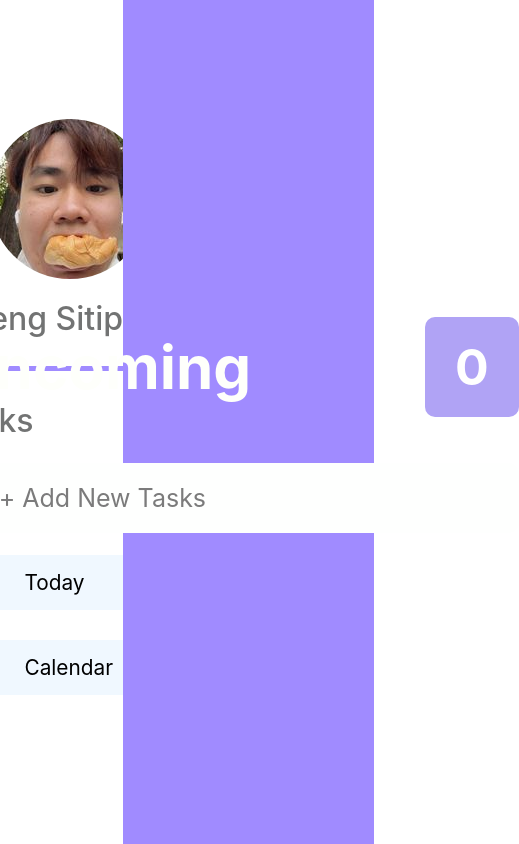
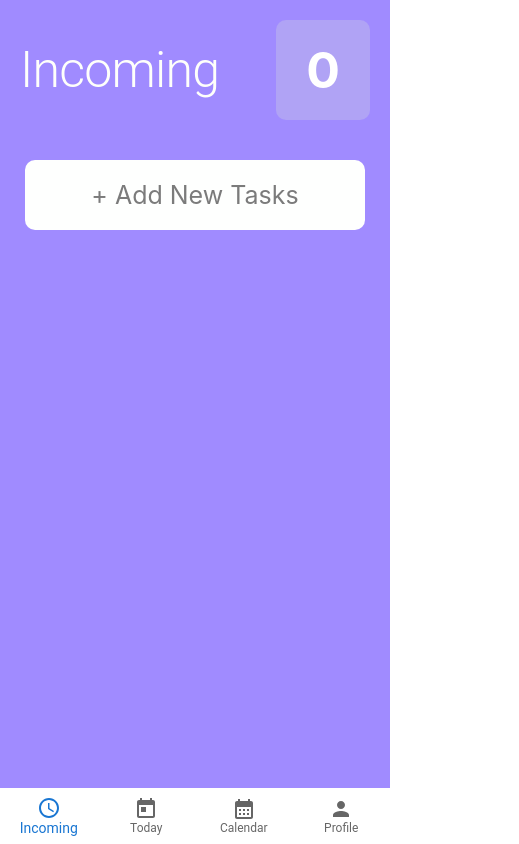
Before and after one commit to jigneng1/React-lab-final, a React (Create React App) app: page / in a window 390 px wide. Shown: the whole page, 519 px wide, since content can reach past the window. Built offline with nearby package versions, Linux system fonts and the light colour scheme.

Commit message:
responsive

```diff
--- a/package.json
+++ b/package.json
@@ -5,6 +5,7 @@
   "dependencies": {
     "@emotion/react": "^11.10.6",
     "@emotion/styled": "^11.10.6",
+    "@mui/icons-material": "^5.11.9",
     "@mui/material": "^5.11.10",
     "@testing-library/jest-dom": "^5.16.5",
     "@testing-library/react": "^13.4.0",
--- a/src/App.js
+++ b/src/App.js
@@ -1,10 +1,13 @@
+import { Box } from "@mui/material";
 import { Container } from "@mui/system";
 import "./App.css";
 import Home from "./components/Home";
+import BottomNav from "./components/MobileNav";
 import Todo from "./components/Todo";
 function App() {
   return (
-    <Container>
+    <Box>
+      <Container sx={{display:{xs:"none",md:"block"}}}>
         <div className="App">
           <div className="home">
             <Home />
@@ -14,6 +17,25 @@ function App() {
           </div>
         </div>
       </Container>
+      <Box
+        sx={{
+          display: {xs:"flex",md:"none"},
+          flexDirection: "column-reverse",
+        }}
+      >
+        <Box
+          sx={{
+            display: "flex",
+            flexDirection: "column",
+            backgroundColor: "#a08bff",
+            height: "100vh",
+          }}
+        >
+          <Todo />
+        </Box>
+        <BottomNav />
+      </Box>
+    </Box>
   );
 }
 
--- a/src/components/CardList.jsx
+++ b/src/components/CardList.jsx
@@ -1,4 +1,4 @@
-import { Checkbox } from "@mui/material";
+import { Box, Checkbox } from "@mui/material";
 function CardList({ todo, setState, state }) {
   function handleCheck(e) {
     if (e.target.checked) {
@@ -7,22 +7,23 @@ function CardList({ todo, setState, state }) {
     }
   }
   return (
-    <div
-      style={{
+    <Box
+      sx={{
         padding: "10px 20px",
         background: "#fefffe",
-        width: "500px",
+        width: { xs: "300px", md: "500px"},
         borderRadius: "10px",
         margin: "20px 0px",
         fontSize: "25px",
         color: "#7b7b7b",
         display: "flex",
         alignItems: "center",
+        justifyContent:"space-between"
       }}
     >
       <Checkbox onChange={(e) => handleCheck(e)} />
       <div>{todo}</div>
-    </div>
+    </Box>
   );
 }
 export default CardList;
--- /dev/null
+++ b/src/components/MobileNav.jsx
@@ -0,0 +1,26 @@
+import * as React from 'react';
+import Box from '@mui/material/Box';
+import BottomNavigation from '@mui/material/BottomNavigation';
+import BottomNavigationAction from '@mui/material/BottomNavigationAction';
+import { CalendarMonth, Person, Schedule, Today } from '@mui/icons-material';
+
+export default function BottomNav() {
+  const [value, setValue] = React.useState(0);
+
+  return (
+    <Box sx={{ width: "100%" ,position:"fixed"}}>
+      <BottomNavigation
+        showLabels
+        value={value}
+        onChange={(event, newValue) => {
+          setValue(newValue);
+        }}
+      >
+        <BottomNavigationAction label="Incoming" icon={<Schedule />} />
+        <BottomNavigationAction label="Today" icon={<Today />} />
+        <BottomNavigationAction label="Calendar" icon={<CalendarMonth />} />
+        <BottomNavigationAction label="Profile" icon={<Person />} />
+      </BottomNavigation>
+    </Box>
+  );
+}
--- a/src/components/Todo.jsx
+++ b/src/components/Todo.jsx
@@ -3,7 +3,7 @@ import CardList from "./CardList";
 import Modal from "@mui/material/Modal";
 import Box from "@mui/material/Box";
 import Button from "@mui/material/Button";
-import { TextField } from "@mui/material";
+import { TextField, Typography } from "@mui/material";
 
 const style = {
   display: "flex",
@@ -36,6 +36,7 @@ function Todo() {
   function handleAdd() {
     setTodo([...todo, todoInput]);
     setTodoInput("");
+    settodoError(true);
     handleClose();
   }
 
@@ -43,14 +44,13 @@ function Todo() {
     setTodoInput(e.target.value);
     if (e.target.value === null || e.target.value === "") {
       settodoError(true);
-    }
-    else{
+    } else {
       settodoError(false);
     }
   }
 
   return (
-    <div>
+    <Box sx={{ margin: "20px" }}>
       <div
         style={{
           display: "flex",
@@ -59,7 +59,12 @@ function Todo() {
         }}
       >
         <div>
-          <h1 style={{ color: "#fefffb", fontSize: "60px" }}>Incoming</h1>
+          <Typography
+            sx={{ color: "#fefffb", fontSize: { xs: "50px", md: "60px" } }}
+            variant="h1"
+          >
+            Incoming
+          </Typography>
         </div>
         <div
           style={{
@@ -74,20 +79,31 @@ function Todo() {
           {todo.length}
         </div>
       </div>
-      <div
-        style={{
+      <Box
+        sx={{
+          display: "flex",
+          flexDirection: "column",
+          alignItems: "center",
+          marginTop: "20px",
+        }}
+      >
+        <Box
+          sx={{
             padding: "20px",
             background: "#fefffe",
-          width: "500px",
+            width: { xs: "300px", md: "500px" },
             borderRadius: "10px",
             margin: "20px 0px",
             fontSize: "25px",
             color: "#7b7b7b",
+            display: "flex",
+            alignItems: "center",
+            justifyContent: "center",
           }}
           onClick={handleOpen}
         >
           + Add New Tasks
-      </div>
+        </Box>
         <Modal
           open={open}
           onClose={handleClose}
@@ -112,10 +128,13 @@ function Todo() {
             </Button>
           </Box>
         </Modal>
-      {todo.map((item,index) => {
-        return <CardList todo={item} key={index} setState ={setTodo} state={todo}/>;
+        {todo.map((item, index) => {
+          return (
+            <CardList todo={item} key={index} setState={setTodo} state={todo} />
+          );
         })}
-    </div>
+      </Box>
+    </Box>
   );
 }
 export default Todo;
```
Also changed, not shown: 1 other file (tests, documents, lock files or other folders). Lines whose indentation alone changed are shown as unchanged.
